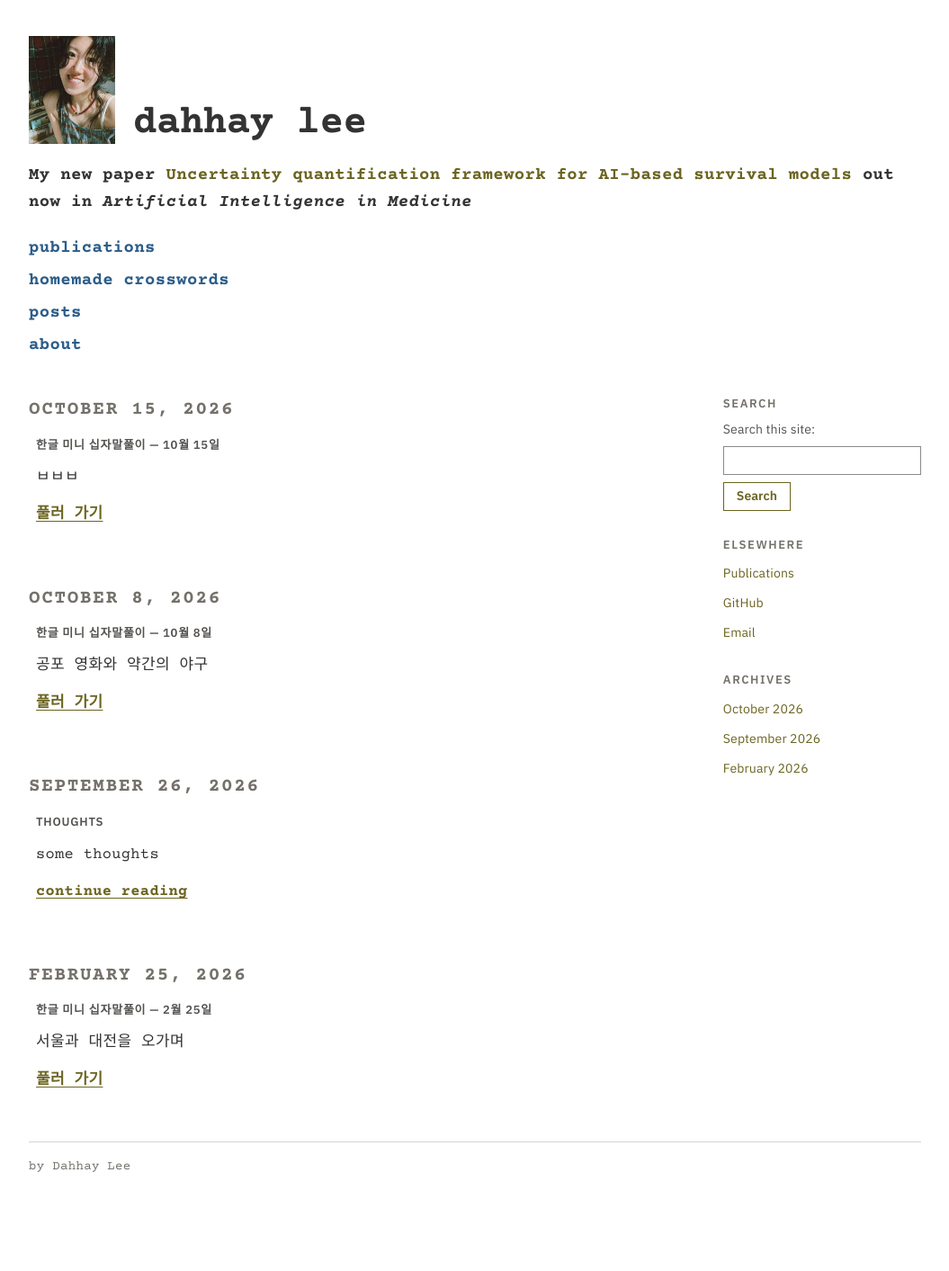
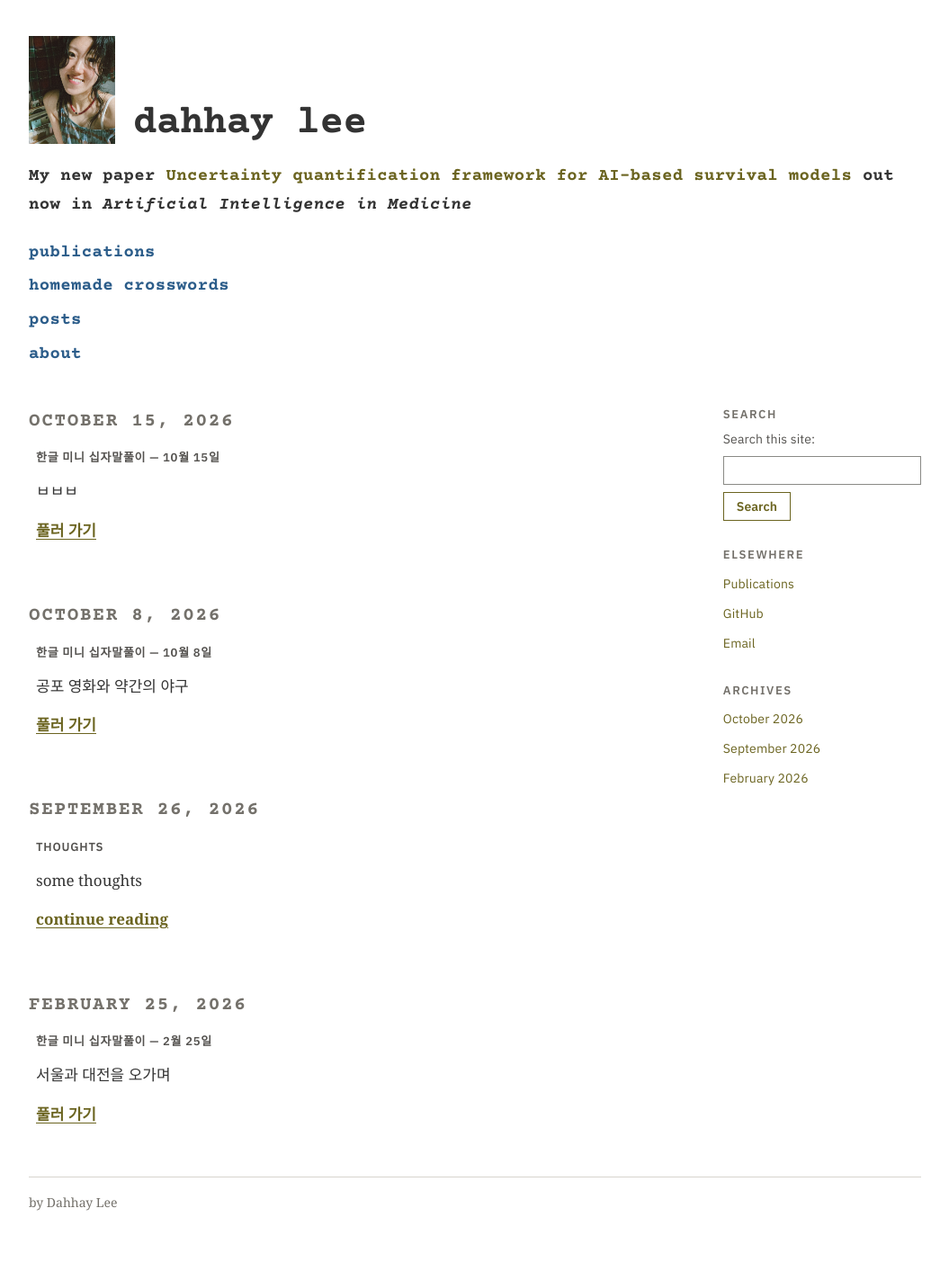
Before and after one commit to DahhayLee/DahhayLee.github.io, a Jekyll site: the page built from index.html, in a window 1280 px wide. Shown: the whole page at 90% size, without its empty margins (112-1167 px from the left). Built offline with Jekyll 4.4.1, drawn with Linux system fonts in a browser that asks for light colours; some web fonts are replaced; before the commit the page ends 1373 px from its top, so only the background shows below that.

Commit message:
Change font

```diff
--- a/assets/css/main.scss
+++ b/assets/css/main.scss
@@ -13,6 +13,7 @@
   --rule: #d6d4ce;
   --mono: "Courier Prime", "Nanum Gothic Coding", "Courier New", monospace;
   --sans: "IBM Plex Sans", "Nanum Gothic Coding", sans-serif;
+  --serif: Georgia, "Noto Serif KR", "Nanum Myeongjo", serif;
 }
 
 * { box-sizing: border-box; }
@@ -21,10 +22,10 @@ body {
   margin: 0;
   background: var(--bg);
   color: var(--ink);
-  font-family: var(--mono);
+  font-family: var(--serif);
   font-size: 17px;
-  line-height: 1.6;
-  letter-spacing: 0.02em;
+  line-height: 1.7;
+  letter-spacing: normal;
 }
 a { color: var(--link); text-underline-offset: 3px; }
 a:hover { color: var(--ink); }
@@ -40,7 +41,7 @@ img { max-width: 100%; height: auto; }
 }
 
 /* 헤더 */
-.masthead { display: flex; flex-direction: column; gap: 1.25rem; }
+.masthead { display: flex; flex-direction: column; gap: 1.25rem; font-family: var(--mono); letter-spacing: 0.02em; }
 .brand { display: flex; flex-wrap: wrap; align-items: flex-end; gap: 1.25rem; }
 .avatar { display: block; width: 96px; height: 120px; object-fit: cover; }
 .wordmark {
```
